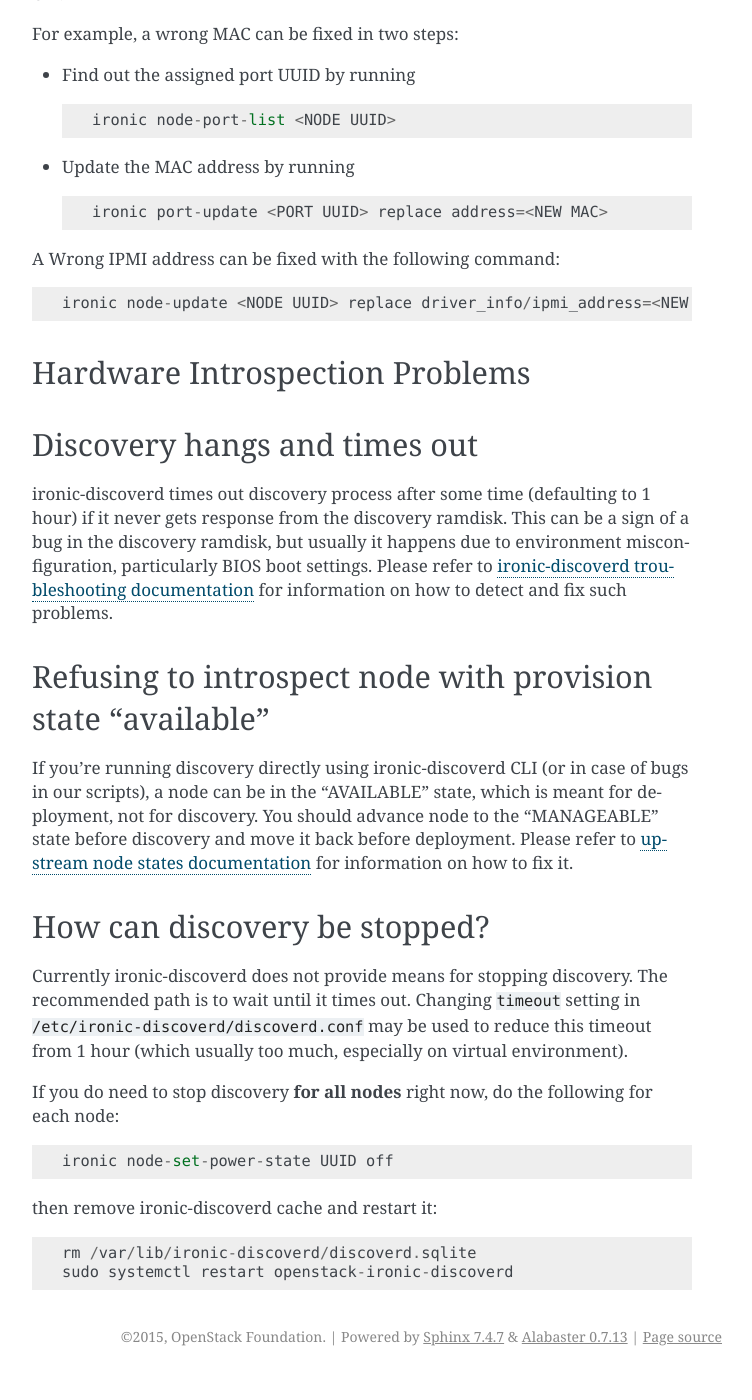
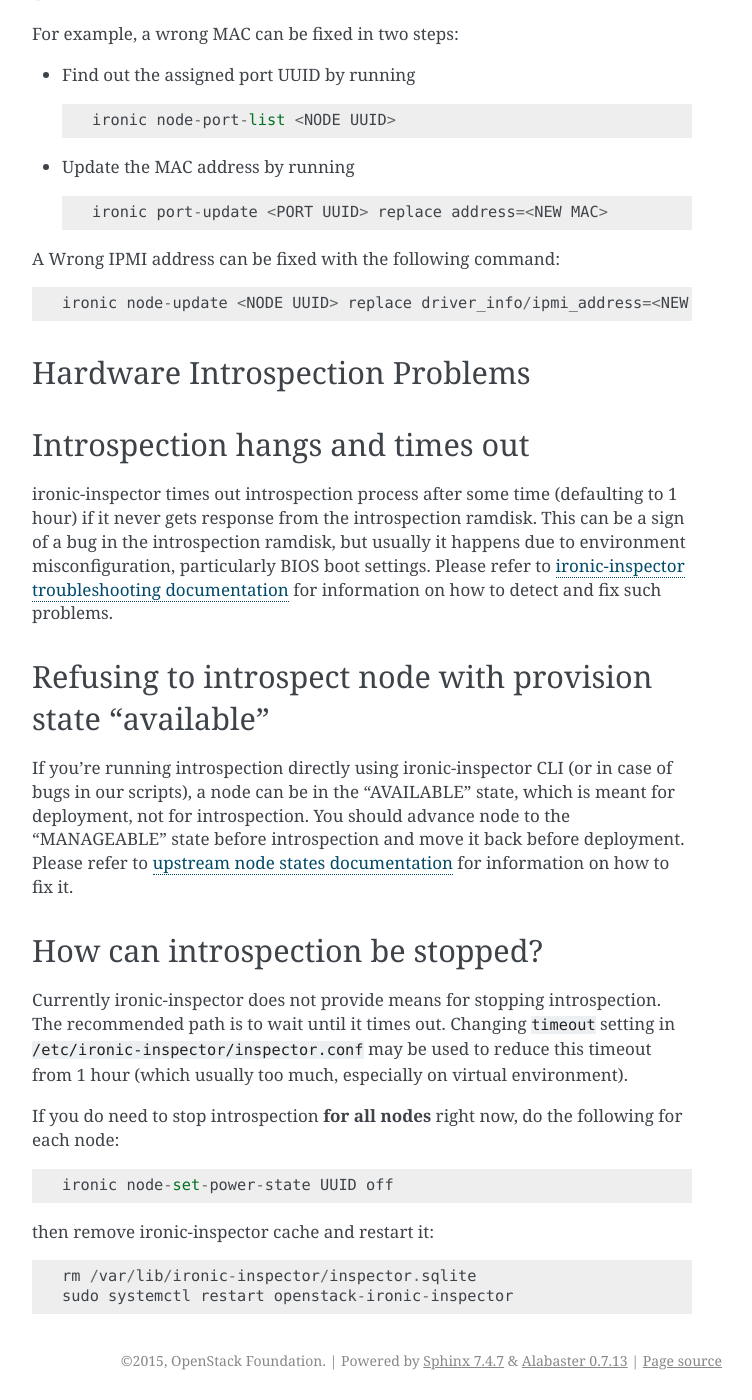
Before and after one commit to openstack-archive/tripleo-docs, a Sphinx documentation site: the page built from doc/source/troubleshooting/troubleshooting-nodes.rst, in a window 1280 px wide and 1400 px high, scrolled down 678 px. Shown: the whole window, without its empty margins (388-1140 px from the left). Built offline with Sphinx 7.4.7, drawn with Linux system fonts in a browser that asks for light colours; before the commit the page ends 2054 px from its top, so only the background shows below that; some of the changed text lies outside the part shown.

Commit message:
Consistently reference ironic-inspector
Update references from ironic-discoverd to ironic-inspector since it is
the new name of the project starting from Liberty.

This commit also introduce a subtle change of semantic: what was
previously known as discovery is now called introspection.

Co-Authored-By: Ignacio Bravo <ibravo@hotmail.com>

Change-Id: If7618d9c9815ad201bafc0929fdf72120aba590f

```diff
--- a/doc/source/troubleshooting/troubleshooting-nodes.rst
+++ b/doc/source/troubleshooting/troubleshooting-nodes.rst
@@ -1,27 +1,27 @@
 Troubleshooting Node Management Failures
------------------------------------
+----------------------------------------
 
 Where Are the Logs?
-^^^^^^^^^^^^^^^^^^^^^^^^^^^^^^^^^
+^^^^^^^^^^^^^^^^^^^
 
 Some logs are stored in *journald*, but most are stored as text files in
-``/var/log``.  Ironic and ironic-discoverd logs are stored in journald. Note
+``/var/log``.  Ironic and ironic-inspector logs are stored in journald. Note
 that Ironic has 2 units: ``openstack-ironic-api`` and
-``openstack-ironic-conductor``. Similarly, ironic-discoverd has
-``openstack-ironic-discoverd`` and ``openstack-ironic-discoverd-dnsmasq``.  So
-for example to get all ironic-discoverd logs use::
+``openstack-ironic-conductor``. Similarly, ironic-inspector has
+``openstack-ironic-inspector`` and ``openstack-ironic-inspector-dnsmasq``.  So
+for example to get all ironic-inspector logs use::
 
-    sudo journalctl -u openstack-ironic-discoverd -u openstack-ironic-discoverd-dnsmasq
+    sudo journalctl -u openstack-ironic-inspector -u openstack-ironic-inspector-dnsmasq
 
-If something fails during the discovery ramdisk run, ironic-discoverd
-stores the ramdisk logs in ``/var/log/ironic-discoverd/ramdisk/`` as
+If something fails during the introspection ramdisk run, ironic-inspector
+stores the ramdisk logs in ``/var/log/ironic-inspector/ramdisk/`` as
 gz-compressed tar files. File names contain date, time and IPMI address of the
 node if it was detected (only for bare metal).
 
 .. _node_registration_problems:
 
 Node Registration Problems
-^^^^^^^^^^^^^^^^^^^^^^^^^^^^^^^^^
+^^^^^^^^^^^^^^^^^^^^^^^^^^
 
 Any problems with node data registered into Ironic can be fixed using the
 Ironic CLI.
@@ -46,46 +46,47 @@
 .. _introspection_problems:
 
 Hardware Introspection Problems
+^^^^^^^^^^^^^^^^^^^^^^^^^^^^^^^
+
+Introspection hangs and times out
 ^^^^^^^^^^^^^^^^^^^^^^^^^^^^^^^^^
 
-Discovery hangs and times out
-^^^^^^^^^^^^^^^^^^^^^^^^^^^^^
-
-ironic-discoverd times out discovery process after some time (defaulting to 1
-hour) if it never gets response from the discovery ramdisk.  This can be
-a sign of a bug in the discovery ramdisk, but usually it happens due to
+ironic-inspector times out introspection process after some time (defaulting to
+1 hour) if it never gets response from the introspection ramdisk.  This can be
+a sign of a bug in the introspection ramdisk, but usually it happens due to
 environment misconfiguration, particularly BIOS boot settings. Please refer to
-`ironic-discoverd troubleshooting documentation`_ for information on how to
+`ironic-inspector troubleshooting documentation`_ for information on how to
 detect and fix such problems.
 
 Refusing to introspect node with provision state "available"
 ^^^^^^^^^^^^^^^^^^^^^^^^^^^^^^^^^^^^^^^^^^^^^^^^^^^^^^^^^^^^
 
-If you're running discovery directly using ironic-discoverd CLI (or in case of
-bugs in our scripts), a node can be in the "AVAILABLE" state, which is meant for
-deployment, not for discovery. You should advance node to the "MANAGEABLE" state
-before discovery and move it back before deployment.
+If you're running introspection directly using ironic-inspector CLI (or in case
+of bugs in our scripts), a node can be in the "AVAILABLE" state, which is meant
+for deployment, not for introspection. You should advance node to the
+"MANAGEABLE" state before introspection and move it back before deployment.
 Please refer to `upstream node states documentation
 <https://github.com/openstack/ironic-inspector#node-states>`_ for information
 on how to fix it.
 
-How can discovery be stopped?
-^^^^^^^^^^^^^^^^^^^^^^^^^^^^^
+How can introspection be stopped?
+^^^^^^^^^^^^^^^^^^^^^^^^^^^^^^^^^
 
-Currently ironic-discoverd does not provide means for stopping discovery. The
-recommended path is to wait until it times out. Changing ``timeout`` setting
-in ``/etc/ironic-discoverd/discoverd.conf`` may be used to reduce this timeout
-from 1 hour (which usually too much, especially on virtual environment).
+Currently ironic-inspector does not provide means for stopping introspection.
+The recommended path is to wait until it times out. Changing ``timeout``
+setting in ``/etc/ironic-inspector/inspector.conf`` may be used to reduce this
+timeout from 1 hour (which usually too much, especially on virtual
+environment).
 
-If you do need to stop discovery **for all nodes** right now, do the
+If you do need to stop introspection **for all nodes** right now, do the
 following for each node::
 
     ironic node-set-power-state UUID off
 
-then remove ironic-discoverd cache and restart it::
+then remove ironic-inspector cache and restart it::
 
-    rm /var/lib/ironic-discoverd/discoverd.sqlite
-    sudo systemctl restart openstack-ironic-discoverd
+    rm /var/lib/ironic-inspector/inspector.sqlite
+    sudo systemctl restart openstack-ironic-inspector
 
 
-.. _ironic-discoverd troubleshooting documentation: https://github.com/openstack/ironic-inspector#troubleshooting
+.. _ironic-inspector troubleshooting documentation: https://github.com/openstack/ironic-inspector#troubleshooting
```
Also changed, not shown: doc/source/advanced_deployment/automated_health_check.rst (+4 -4 lines), doc/source/advanced_deployment/profile_matching.rst (+9 -9 lines), doc/source/introduction/architecture.rst (+14 -13 lines), doc/source/introduction/components.rst (+3 -11 lines), doc/source/_images/discovery_diagram.png (deleted), doc/source/_images/discovery_diagram.svg (deleted), doc/source/_images/introspection_diagram.png (added), doc/source/_images/introspection_diagram.svg (added).
